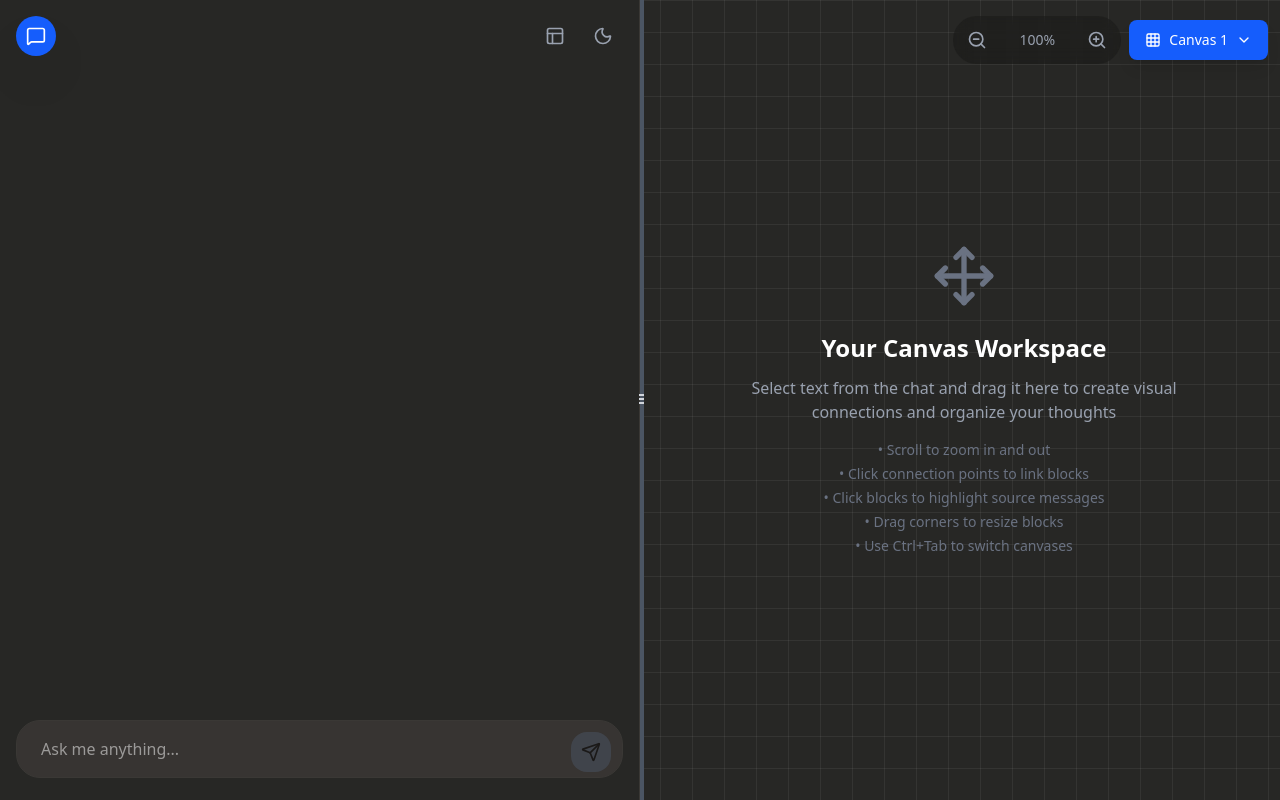
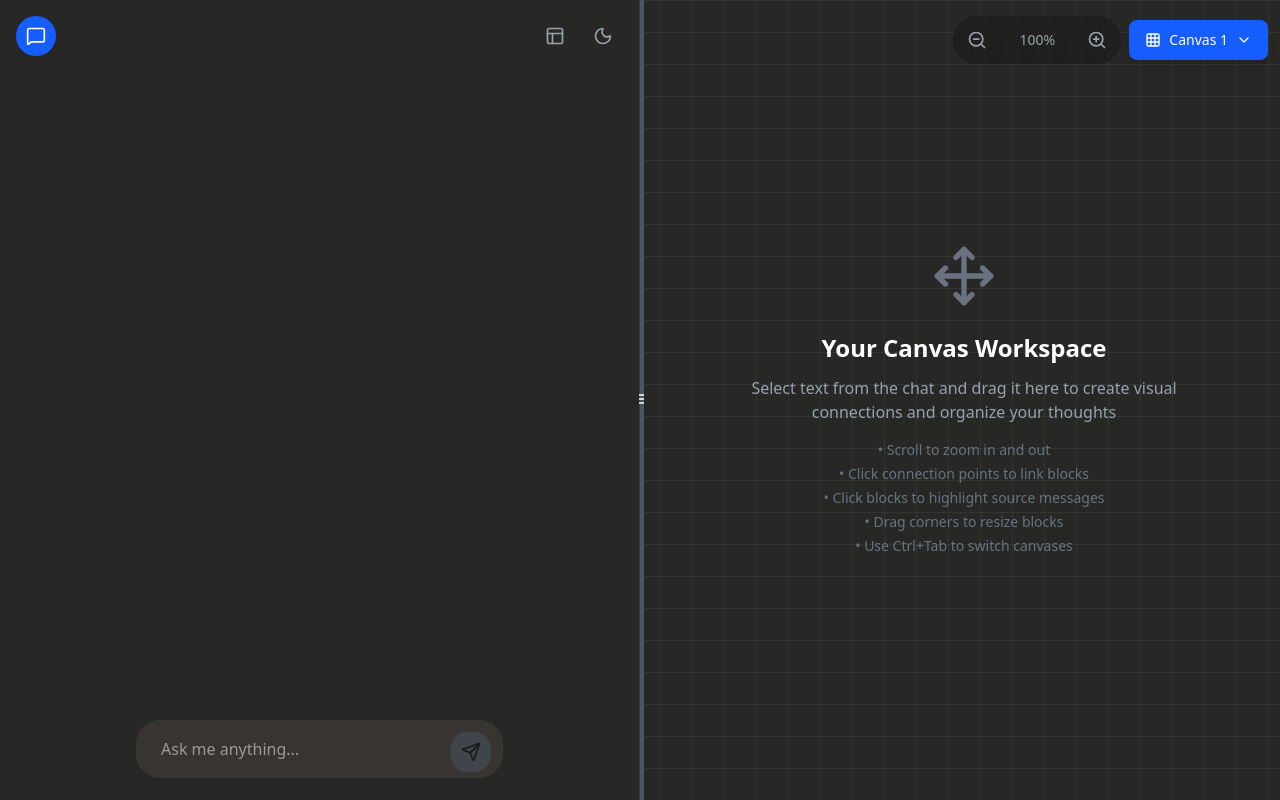
Before and after one commit to arcceus/cat-with-h, a Next.js app: page / in a window 1280 px wide. Built offline with nearby package versions, Linux system fonts and the light colour scheme.

Commit message:
i have ocd

```diff
--- a/src/components/ChatPanel.tsx
+++ b/src/components/ChatPanel.tsx
@@ -367,7 +367,7 @@ const ChatPanel: React.FC<ChatPanelProps> = ({
         <div
           className="p-4"
         >
-          <div className="max-w-5xl mx-auto">
+          <div className="max-w-5xl mx-auto px-30">
             <form onSubmit={handleSubmit} className="flex gap-4 items-end">
               <div className="flex-1 relative">
                 <textarea
```
